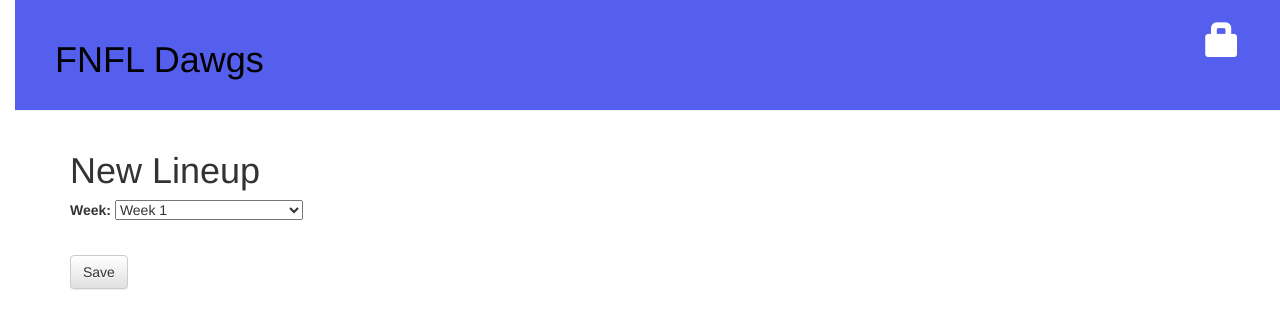
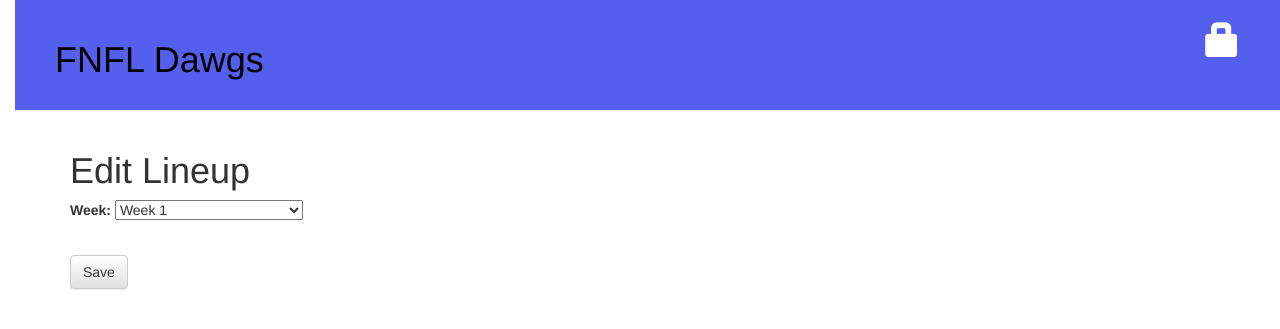
Before and after one commit to wallace123/fnfldawgs, a Django app: template fnfl/templates/fnfl/lineup_edit.html in a window 1280 px wide. Shown: the top 329 px of the page. Run offline with Django 3.2, Linux system fonts and the light colour scheme; the template is opened without the code that fills it: values that come from a table or form of the project are taken from there, others are empty; some libraries are stand-ins or nearby versions.

Commit message:
modifying lineup_edit.html
Just changed heading to Edit Lineup

```diff
--- a/fnfl/templates/fnfl/lineup_edit.html
+++ b/fnfl/templates/fnfl/lineup_edit.html
@@ -1,7 +1,7 @@
 {% extends 'fnfl/base.html' %}
 
 {% block content %}
-    <h1>New Lineup</h1>
+    <h1>Edit Lineup</h1>
     <form method="POST" class="post-form">{% csrf_token %}
         {{ form.as_p }}
         <br>
```
